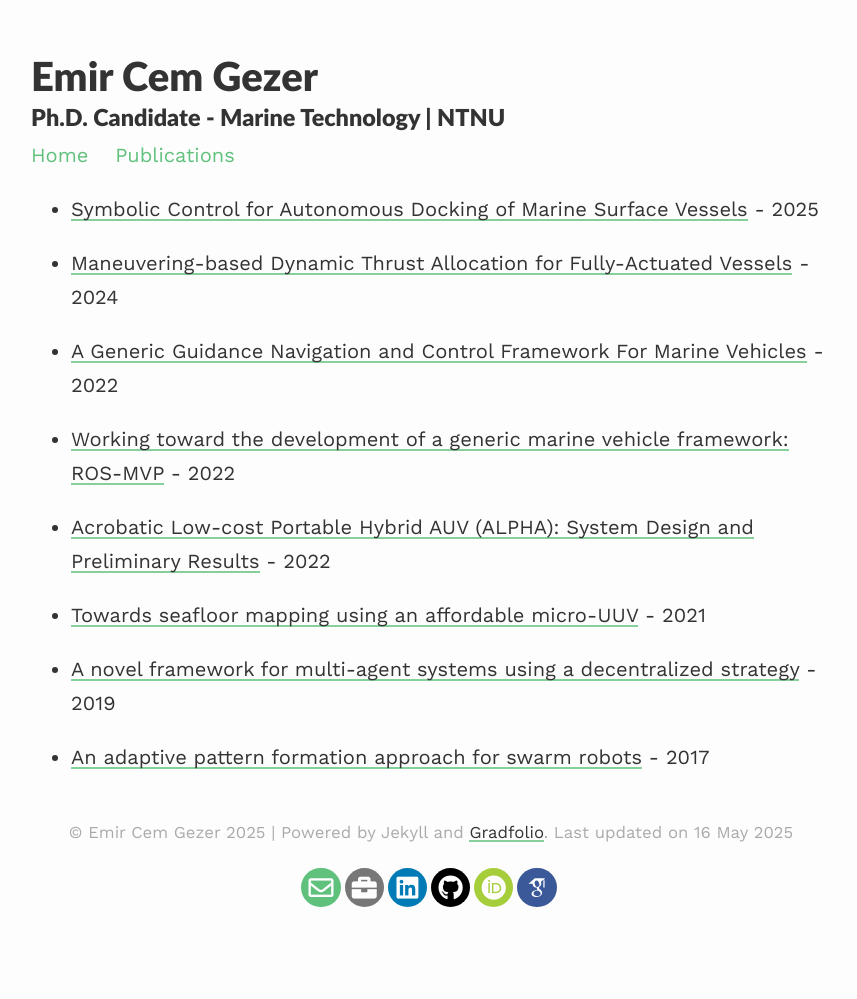
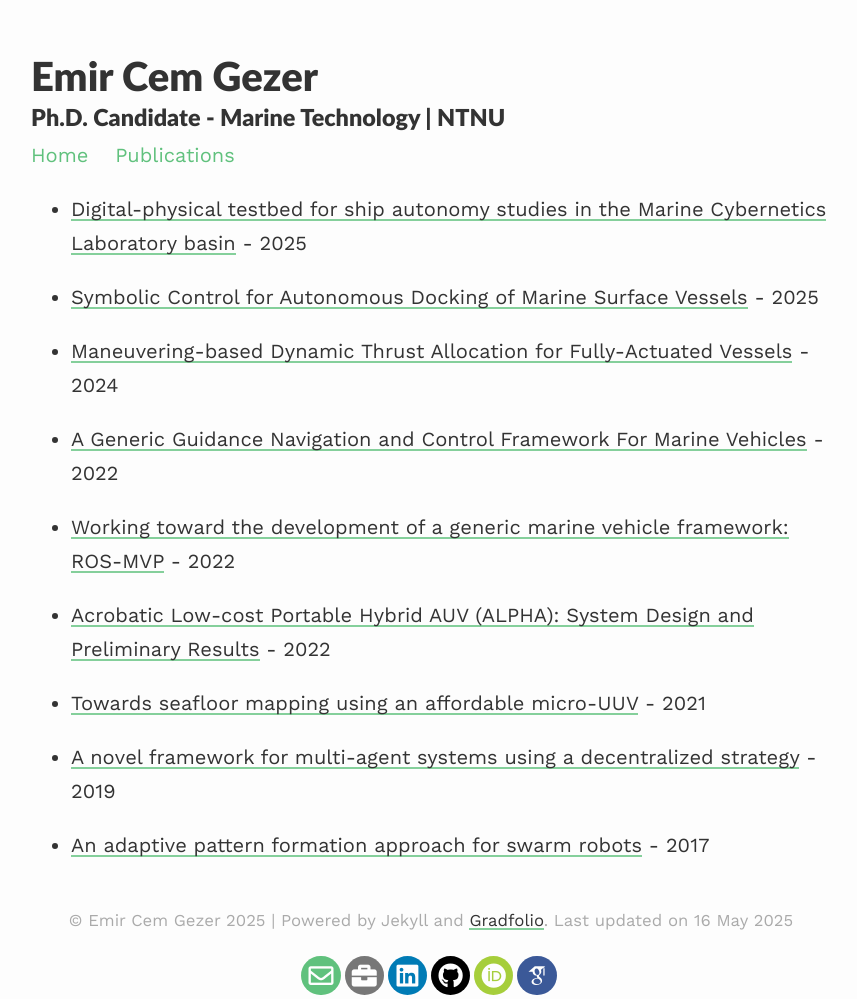
Before and after one commit to incebellipipo/incebellipipo.github.io, a Jekyll site: the page built from _pages/publications.md, in a window 1280 px wide. Shown: the whole page, without its empty margins (209-1066 px from the left). Built offline with Jekyll 4.4.1, drawn with Linux system fonts in a browser that asks for light colours; nearby versions of some CDN libraries; some web fonts are replaced.

Commit message:
feat: add publication

```diff
--- a/_pages/publications.md
+++ b/_pages/publications.md
@@ -3,6 +3,8 @@ layout: default
 permalink: /publications/
 published: true
 ---
+
+- [Digital-physical testbed for ship autonomy studies in the Marine Cybernetics Laboratory basin](https://arxiv.org/pdf/2505.06787) - 2025
 
 - [Symbolic Control for Autonomous Docking of Marine Surface Vessels](https://arxiv.org/pdf/2501.13199) - 2025
 
```
